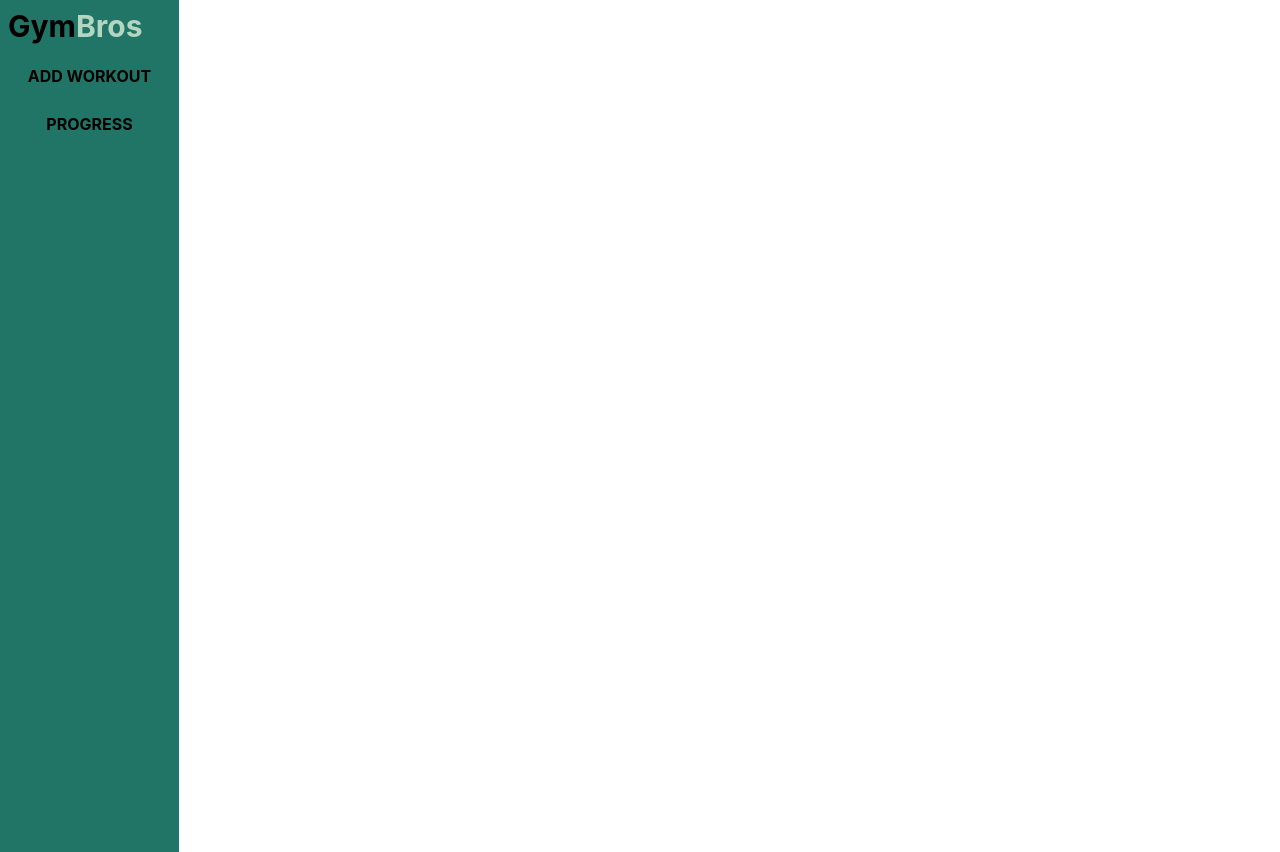
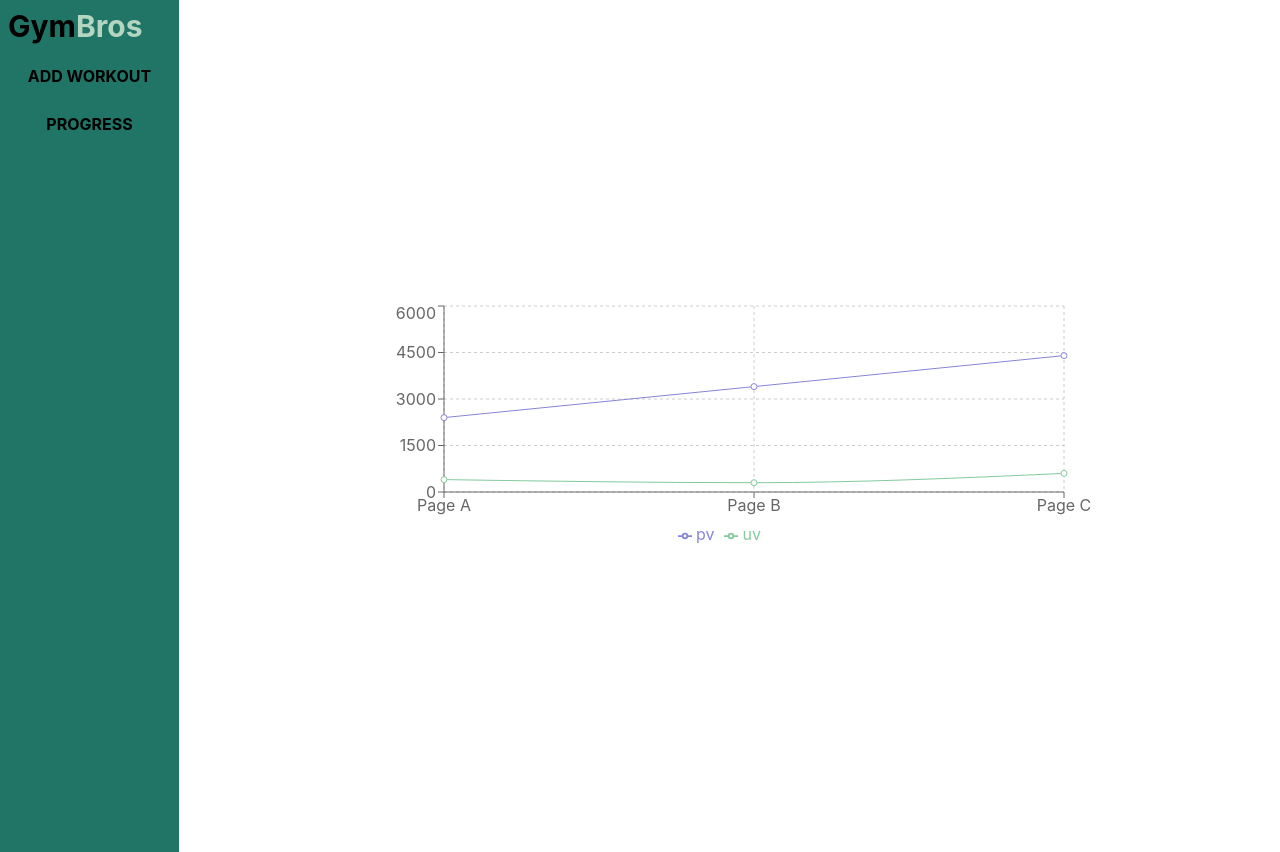
Before and after one commit to baxy5/Gymbros, a Next.js app: page /charts in a window 1280 px wide. Built offline with nearby package versions, Linux system fonts and the light colour scheme; no server answers.

Commit message:
fast save for breakfast

```diff
--- a/pages/charts.tsx
+++ b/pages/charts.tsx
@@ -2,7 +2,7 @@ import React, { useEffect, useState } from 'react'
 
 import Navbar from "../components/Navbar"
 
-import { LineChart, Line, Tooltip, XAxis, YAxis, ResponsiveContainer, AreaChart } from 'recharts';
+import { LineChart, Line, Tooltip, XAxis, YAxis, CartesianGrid, Legend } from 'recharts';
 
 const charts = () => {
     const [broProgress, setBroProgress] = useState({
@@ -24,12 +24,21 @@ const charts = () => {
         readProgress()
     }, [])
 
+    const data = [{ name: 'Page A', uv: 400, pv: 2400, amt: 2400 }, { name: 'Page B', uv: 300, pv: 3400, amt: 3400 }, { name: 'Page C', uv: 600, pv: 4400, amt: 1400 }];
+
     return (
         <div className='flex w-full'>
             <Navbar />
             <div className='flex justify-around items-center w-full'>
-                <LineChart width={400} height={400} data={broProgress}>
-                    <Line type="monotone" dataKey="duration" stroke="#8884d8" />
+                <LineChart width={730} height={250} data={data}
+                    margin={{ top: 5, right: 30, left: 20, bottom: 5 }}>
+                    <CartesianGrid strokeDasharray="3 3" />
+                    <XAxis dataKey="name" />
+                    <YAxis />
+                    <Tooltip />
+                    <Legend />
+                    <Line type="monotone" dataKey="pv" stroke="#8884d8" />
+                    <Line type="monotone" dataKey="uv" stroke="#82ca9d" />
                 </LineChart>
             </div>
         </div>
```
